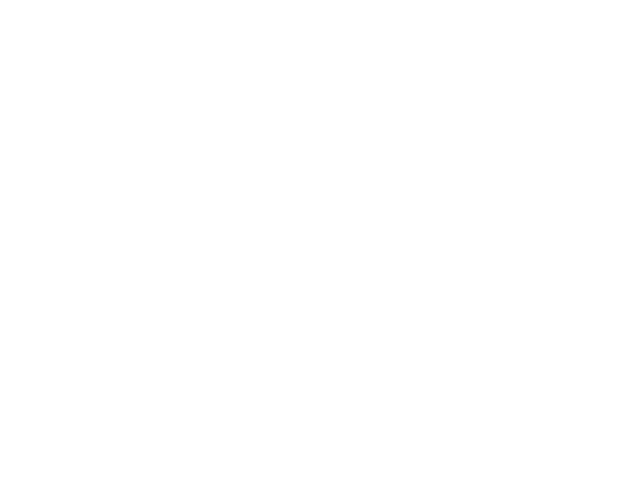
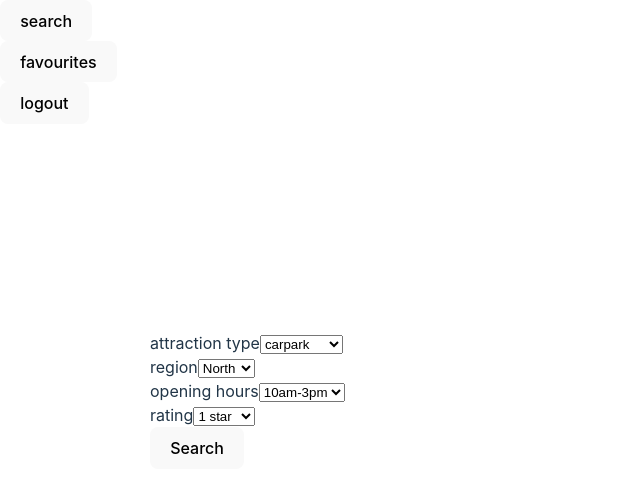
Before and after one commit to feliciahxy/SC2006-SWE-ParknPlay, a React (Vite) app in the folder frontend/: page /sort-filter in a window 1280 px wide. Before the commit this address had no page. Shown: the top 492 px of the page, without its empty margins (0-640 px from the left). Built offline with nearby package versions, Linux system fonts and the light colour scheme.

Commit message:
Added sidebar

```diff
--- a/frontend/src/App.jsx
+++ b/frontend/src/App.jsx
@@ -1,5 +1,7 @@
 import React from 'react';
 import { BrowserRouter, Route, Routes } from 'react-router-dom';
+
+import LandingUI from "./screens/landing/LandingUI";
 
 import ForgetPasswordUI from "./screens/auth/ForgetPasswordUI";
 import LoginUI from "./screens/auth/LoginUI";
@@ -8,18 +10,21 @@ import RegistrationUI from "./screens/auth/RegistrationUI";
 import CarparkUI from "./screens/Carpark/CarparkUI";
 import FavouritesUI from "./screens/Favourites/FavouritesUI";
 import SearchResultsUI from "./screens/SearchResults/SearchResultsUI";
+import SortFilterUI from './screens/SortFilter/SortFilterUI';
 
 function App() {
   return(
     <BrowserRouter>
       <Routes>
+        <Route path="/" Component={LandingUI} />
         <Route path="/auth/">
           <Route path="register" Component={RegistrationUI} />
           <Route path="login" Component={LoginUI} />
           <Route path="forget-password" Component={ForgetPasswordUI} />
         </Route>
         <Route path="/">
-          <Route path="attractions" Component={SearchResultsUI} />
+          <Route path="sort-filter" Component={SortFilterUI} />
+          <Route path="search-results" Component={SearchResultsUI} />
           <Route path="favourites" Component={FavouritesUI} />
           <Route path="carparks" Component={CarparkUI} />
         </Route>
--- a/frontend/src/components/SideBar/SideBar.jsx
+++ b/frontend/src/components/SideBar/SideBar.jsx
@@ -1,12 +1,13 @@
 import SideBarButton from "./SideBarButton";
+
 import "./SideBarStyles.css";
 
 const SideBar = () => {
     return(
-        <div class="sidebar">
-            <SideBarButton name="attractions" path="/attractions" />
+        <div className="sidebar">
+            <SideBarButton name="search" path="/sort-filter" />
             <SideBarButton name="favourites" path="/favourites" />
-            <SideBarButton name="carparks" path="/carparks" />
+            <SideBarButton name="logout" path="/" />
         </div>
     );
 }
--- /dev/null
+++ b/frontend/src/screens/SortFilter/SortFilterOptions.json
@@ -0,0 +1,18 @@
+[
+    {
+        "filter": "attraction type",
+        "options": ["carpark", "restaurant"]
+    },
+    {
+        "filter": "region",
+        "options": ["North", "South", "East", "West"]
+    },
+    {
+        "filter": "opening hours",
+        "options": ["10am-3pm", "3pm-7pm", "7pm-12am"]
+    },
+    {
+        "filter": "rating",
+        "options": ["1 star", "2 stars", "3 stars", "4 stars", "5 stars"]
+    }
+]
--- /dev/null
+++ b/frontend/src/screens/SortFilter/SortFilterOptions.jsx
@@ -0,0 +1,16 @@
+const SortFilterOptions = ({filter, options}) => {
+    return(
+        <div>
+            <label>{filter}</label>
+            <select>
+                {options.map(
+                    (option) => (
+                        <option value={option}>{option}</option>
+                    )
+                )}
+            </select>
+        </div>
+    );
+}
+
+export default SortFilterOptions;
--- /dev/null
+++ b/frontend/src/screens/SortFilter/SortFilterUI.jsx
@@ -0,0 +1,32 @@
+import { useNavigate } from "react-router-dom";
+
+import SideBar from "../../components/SideBar/SideBar";
+import SortFilterOptions from "./SortFilterOptions";
+
+import "../screens.css";
+
+import filterOptions from "./SortFilterOptions.json";
+
+const SortFilterUI = () => {
+    const navigate = useNavigate();
+    const handleSubmit = () => {
+        navigate("/search-results");
+    }
+    return(
+        <div>
+            <SideBar />
+            <div className="page">
+                {filterOptions.map(
+                    (filterOption) => (
+                        <SortFilterOptions filter={filterOption.filter} options={filterOption.options} />
+                    )
+                )}
+                <div>
+                    <button onClick = {handleSubmit}>Search</button>
+                </div>
+            </div>
+        </div>
+    );
+}
+
+export default SortFilterUI
--- /dev/null
+++ b/frontend/src/screens/landing/LandingButtons.json
@@ -0,0 +1,14 @@
+[
+    {
+        "name": "register",
+        "path": "/auth/register"
+    },
+    {
+        "name": "login",
+        "path": "/auth/login"
+    },
+    {
+        "name": "forget password",
+        "path": "/auth/forget-password"
+    }
+]
--- /dev/null
+++ b/frontend/src/screens/landing/LandingUI.jsx
@@ -0,0 +1,21 @@
+import { useNavigate } from "react-router-dom";
+
+import LandingButtonsContent from "./LandingButtons.json";
+
+const LandingUI = () => {
+    const navigate = useNavigate();
+
+    return(
+        <div>
+            {LandingButtonsContent.map((landingButton) => (
+                <button onClick={
+                    () => navigate(landingButton.path)
+                }>
+                    {landingButton.name}
+                </button>
+            ))}
+        </div>
+    );
+}
+
+export default LandingUI;
```
Also changed, not shown: frontend/src/components/SortFilter/SortFilterOptions.jsx (deleted), frontend/src/components/SortFilter/SortFilterUI.jsx (deleted).
